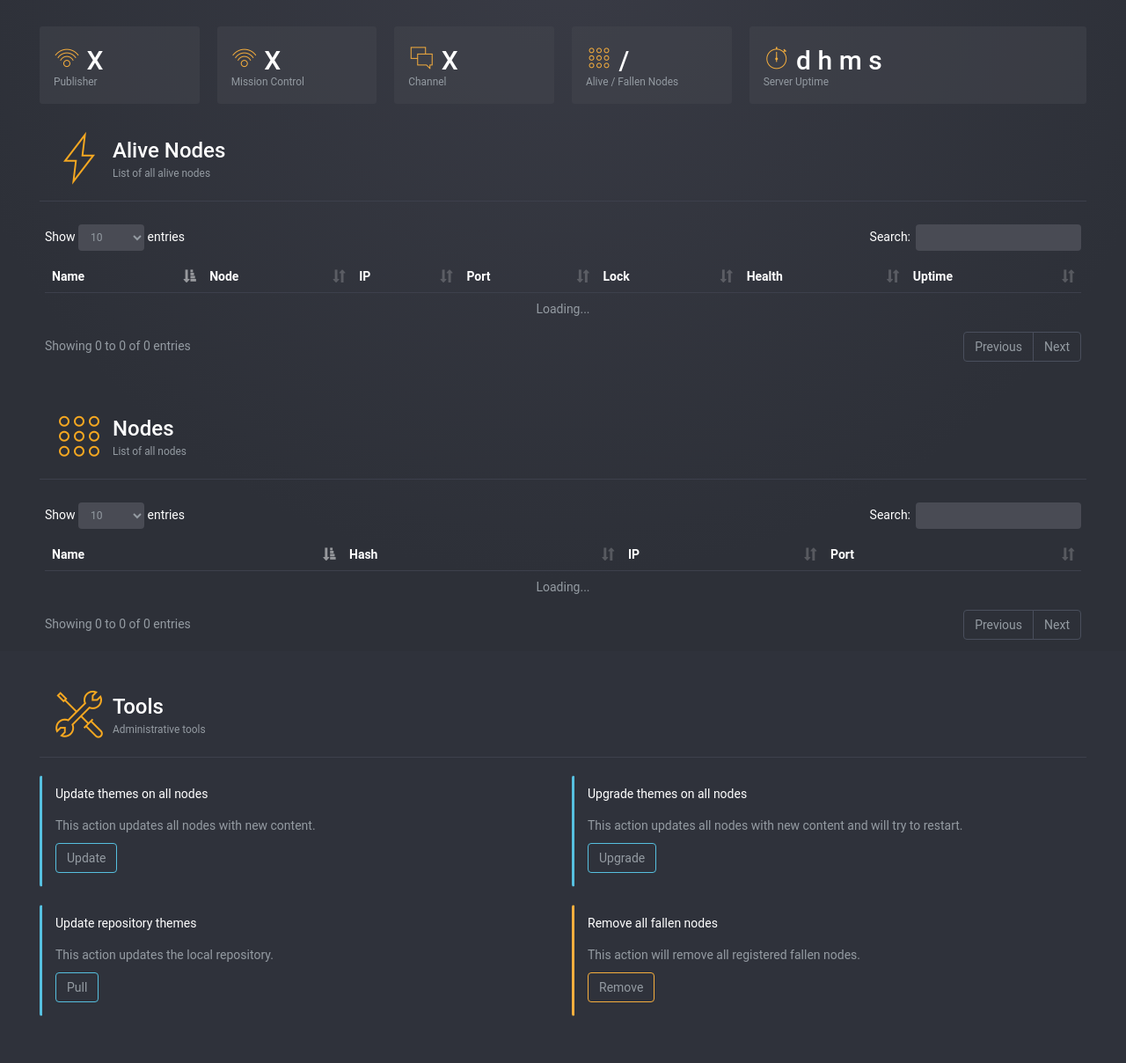
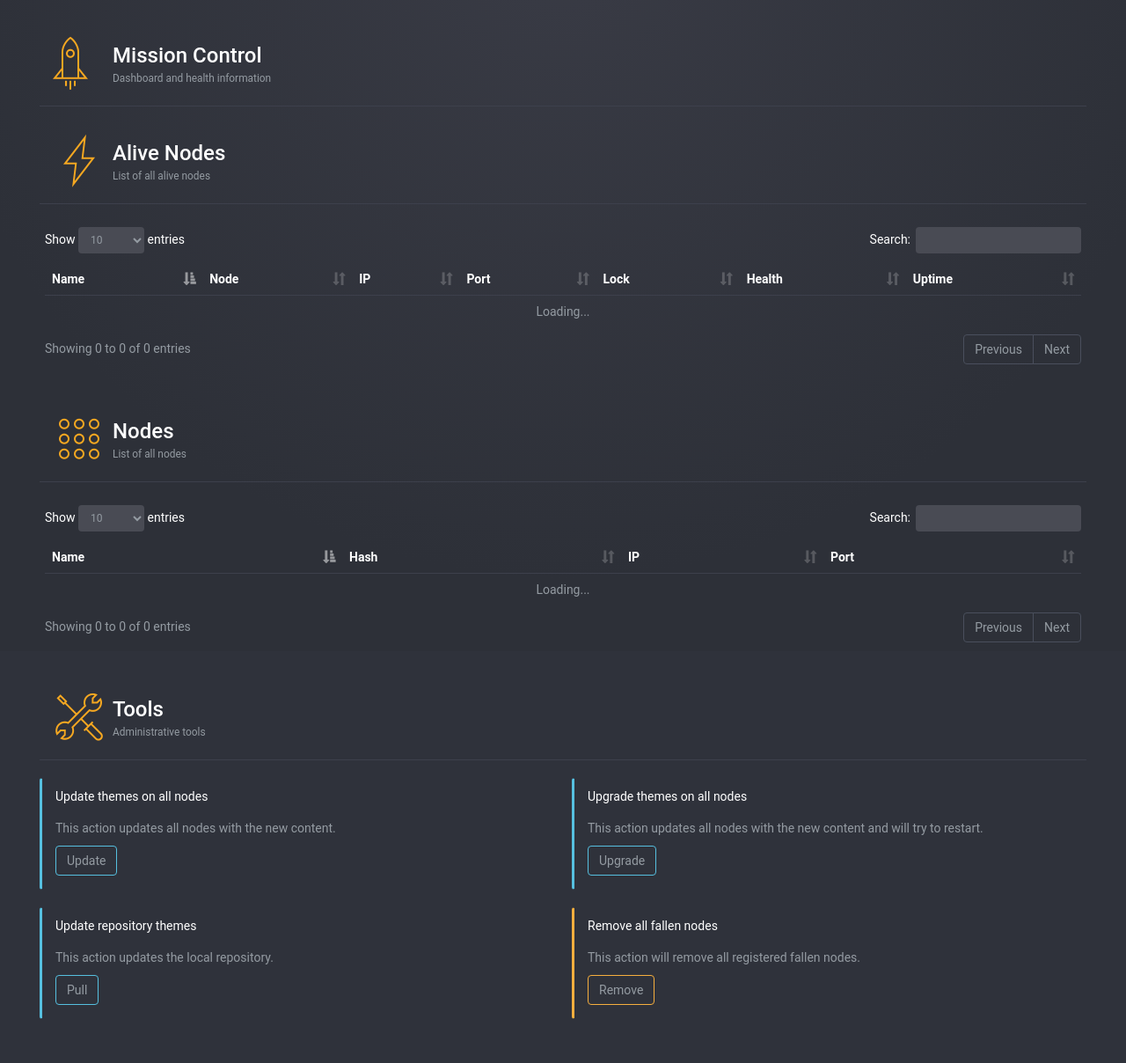
Before and after one commit to charlesbuchwald/sinthius-backend, a Python web app: template server/var/template/mission_control.html in a window 1280 px wide. Shown: the part 60-1268 px from the top of the page at 88% size. Before the commit the page ends 1215 px from the top, so only its background shows below. Run offline with Jinja, Linux system fonts and the light colour scheme; the template is opened without the code that fills it, so the values that code supplies are empty; some libraries are stand-ins or nearby versions.

Commit message:
UPD // Mission Control template

```diff
--- a/server/var/template/mission_control.html
+++ b/server/var/template/mission_control.html
@@ -14,9 +14,6 @@
     <link rel="stylesheet" href="{{static_url('css/pe-icons/helper.css')}}">
     <link rel="stylesheet" href="{{static_url('css/stroke-icons/style.css')}}">
     <link rel="stylesheet" href="{{static_url('css/style.css')}}">
-
-    <!-- TODO(berna): change -->
-    <meta http-equiv="Refresh" content="60">
 </head>
 <body>
 
@@ -36,56 +33,27 @@
 
         <section class="content">
             <div class="container-fluid">
+
                 <div class="row">
-                    {% set health = scope.application.health()[1]['details'] %}
-                    <div class="col-lg-2 col-xs-6">
-                        <div class="panel panel-filled">
-                            <div class="panel-body">
-                                <h2 class="m-b-none">
-                                    <i class="pe pe-7s-signal text-warning"></i> {{ 'Ok' if health['publisher'] else 'X' }}</h2>
-                                <div class="small">Publisher</div>
+                    <div class="col-lg-12">
+                        <div class="view-header">
+                            <div class="header-icon">
+                                <i class="pe page-header-icon pe-7s-rocket"></i>
+                            </div>
+                            <div class="header-title">
+                                <h3 class="m-b-xs">Mission Control</h3>
+                                <small>Dashboard and health information</small>
                             </div>
                         </div>
+                        <hr>
                     </div>
-                    <div class="col-lg-2 col-xs-6">
-                        <div class="panel panel-filled">
-                            <div class="panel-body">
-                                <h2 class="m-b-none">
-                                    <i class="pe pe-7s-signal text-warning"></i> {{ 'Ok' if health['mission_control'] else 'X' }}</h2>
-                                <div class="small">Mission Control</div>
-                            </div>
-                        </div>
-                    </div>
-                    <div class="col-lg-2 col-xs-6">
-                        <div class="panel panel-filled">
-                            <div class="panel-body">
-                                <h2 class="m-b-none">
-                                    <i class="pe pe-7s-chat text-warning"></i> {{ 'Ok' if health['mission_control_channel'] else 'X' }}</h2>
-                                <div class="small">Channel</div>
-                            </div>
-                        </div>
-                    </div>
+                </div>
 
-                    <div class="col-lg-2 col-xs-6">
-                        <div class="panel panel-filled">
-                            <div class="panel-body">
-                                <h2 class="m-b-none">
-                                    <i class="pe pe-7s-keypad text-warning"></i> {{ len(health['scope']['nodes']['alive']) }} / {{ len(health['scope']['nodes']['fallen']) }}</h2>
-                                <div class="small">Alive / Fallen Nodes</div>
-                            </div>
-                        </div>
-                    </div>
 
-                    {% set uptime = scope.application.uptime()['uptime']['uptime']['info'] %}
-                    <div class="col-lg-4 col-xs-12">
-                        <div class="panel panel-filled">
-                            <div class="panel-body">
-                                <h2 class="m-b-none">
-                                    <i class="pe pe-7s-stopwatch text-warning"></i> {{uptime['days']}}d {{uptime['hours']}}h {{uptime['minutes']}}m {{uptime['seconds']}}s</h2>
-                                <div class="small">Server Uptime</div>
-                            </div>
-                        </div>
-                    </div>
+                <div class="row" id="mission-control">
+
+
+
                 </div>
 
                 <div class="row">
@@ -187,7 +155,7 @@
                                 Update themes on all nodes
                             </div>
                             <div class="panel-body">
-                                <p>This action updates all nodes with new content.</p>
+                                <p>This action updates all nodes with the new content.</p>
                                 <button id="btnUpdate" class="btn btn-info" type="button">
                                     <span class="bold">Update</span>
                                 </button>
@@ -201,7 +169,7 @@
                                 Upgrade themes on all nodes
                             </div>
                             <div class="panel-body">
-                                <p>This action updates all nodes with new content and will try to restart.</p>
+                                <p>This action updates all nodes with the new content and will try to restart.</p>
                                 <button id="btnUpgrade" class="btn btn-info" type="button">
                                     <span class="bold">Upgrade</span>
                                 </button>
@@ -254,6 +222,76 @@
     <script>
         $(document).ready(function(){
 
+            var _item_value = ''
+                + '<div class="col-xs-6 col-md-4">'
+                + '    <div class="panel panel-filled">'
+                + '        <div class="panel-body">'
+                + '            <h2 class="m-b-none server2">{value}</h2>'
+                + '            <div class="small">{description}</div>'
+                + '        </div>'
+                + '    </div>'
+                + '</div>';
+
+            var _item_update = ''
+                + '<div class="col-xs-12 col-md-12 col-lg-12">'
+                + '<div class="panel panel-filled panel-c-info">'
+                + '<div class="panel-body">'
+                + '<i class="fa fa-clock-o"></i>&nbsp;Updated:&nbsp;<span class="c-white time">{time}</span>'
+                + '</div>'
+                + '</div>'
+                + '</div>';
+
+            var _mission_control = $('#mission-control');
+
+            var _mission_control_items = {
+                'uptime': {'key': 'health.details.uptime.uptime.info', 'description': 'Up Time'},
+                'health': {'key': 'health.status', 'description': 'Health Status'},
+                'publisher': {'key': 'health.details.publisher', 'description': 'Publisher Status'},
+                'mission_control': {'key': 'health.details.mission_control', 'description': 'Mission Control Status'},
+                'mission_control_channel': {'key': 'health.details.mission_control_channel', 'description': 'Mission Control Channel'},
+                'alive_nodes': {'key': 'health.details.scope.nodes.alive', 'description': 'Alive Nodes'},
+                'fallen_nodes': {'key': 'health.details.scope.nodes.fallen', 'description': 'Fallen Nodes'},
+                'lock': {'key': 'lock', 'description': 'Lock Status'},
+                'hash': {'key': 'hash', 'description': 'Node Hash'},
+                'node': {'key': 'node', 'description': 'Node Name'},
+                'ip': {'key': 'ip', 'description': 'IP Address'},
+                'port': {'key': 'port', 'description': 'Port Number'}
+            };
+
+            function _get(obj, path){try{return eval("obj."+path);} catch(e) {return undefined;}}
+
+            var mission_control_updater = function(){
+                try {
+                    $.getJSON('/api/node/health', {}, function(r){
+                        _mission_control.empty();
+
+
+                        var key, value, content, data = r.response;
+                        for(key in _mission_control_items){
+                            value = _mission_control_items[key];
+                            content = _get(data, value.key);
+                            if(key.search(/(fallen|alive)_nodes/i) > -1) {
+                                content = content.length;
+                            }else if(key.search(/uptime/i) > -1) {
+                                content = format('{days}d {hours}h {minutes}m {seconds}s', content);
+                            }else if(key.search(/hash/i) > -1) {
+                                content = content.substring(0, 8);
+                            }
+                            _mission_control.append(format(_item_value, {
+                                'value': content,
+                                'description': value.description
+                            }));
+                        }
+
+                        _mission_control.append(format(_item_update, {'time': new Date().toISOString()}));
+
+                    });
+                } catch (e) {}
+                setTimeout(mission_control_updater, 5000);
+            };
+
+            mission_control_updater();
+
             var alive_table = $('#alive_table').DataTable({
                 'ajax': {
                     'url': '/api/nodes/alive/health',
@@ -280,6 +318,8 @@
                 ]
             });
 
+            setInterval(function(){alive_table.ajax.reload()}, 10000);
+
             var nodes_table = $('#nodes_table').DataTable({
                 'ajax': {
                     'url': '/api/nodes/cache',
@@ -292,6 +332,8 @@
                     {'data': 'port'}
                 ]
             });
+
+            setInterval(function(){nodes_table.ajax.reload()}, 10000);
 
             $('#btnUpdate').on('click', function(event){
                 event.preventDefault();
```
